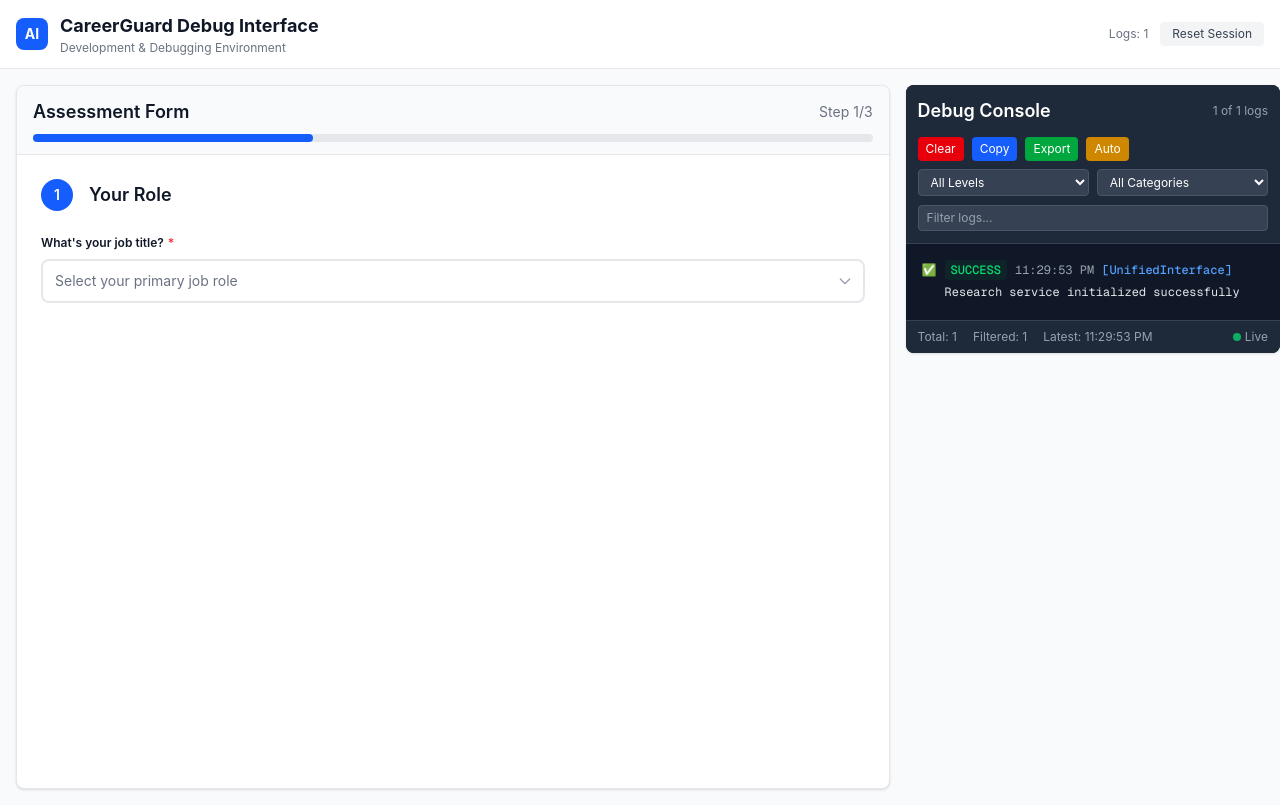
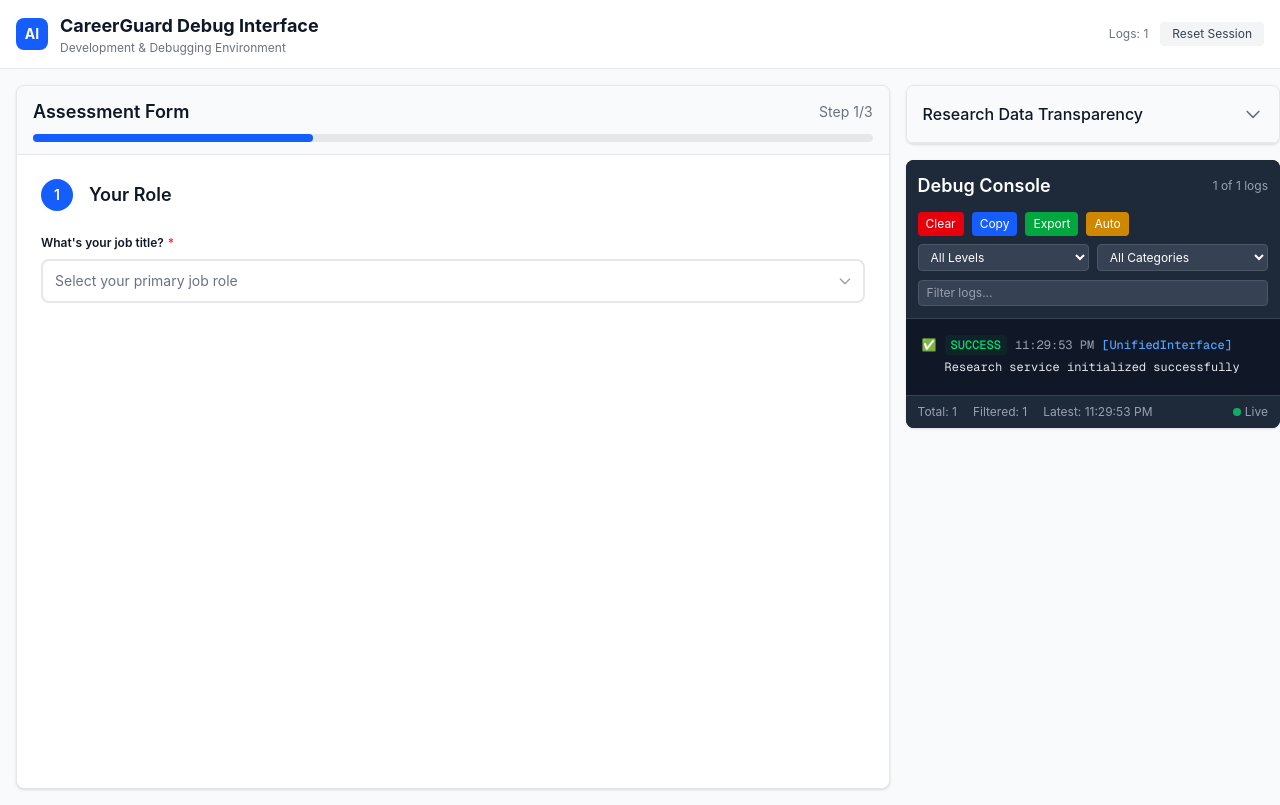
Before and after one commit to Privasim/backup, a Next.js app: page /quiz in a window 1280 px wide. Built offline with nearby package versions, Linux system fonts and the light colour scheme.

Commit message:
added transparency section

```diff
--- /dev/null
+++ b/src/components/unified/ResearchTransparencyPanel.tsx
@@ -0,0 +1,92 @@
+'use client';
+
+import React, { useState } from 'react';
+
+interface ResearchTransparencyPanelProps {
+  className?: string;
+}
+
+export const ResearchTransparencyPanel: React.FC<ResearchTransparencyPanelProps> = ({ className = '' }) => {
+  const [isExpanded, setIsExpanded] = useState(false);
+
+  // Mermaid diagram code
+  const mermaidDiagram = `graph TD
+    A[Research Paper] -->|Extract Data| B[Raw Data]
+    B -->|Process| C[Knowledge Base]
+    C -->|Query| D[Research Service]
+    D -->|Enhance| E[Assessment Results]
+    E -->|Display| F[Results Panel]`;
+
+  // Source metadata
+  const sourceMetadata = {
+    title: "The Impact of Generative AI on Employment",
+    arxivId: "2507.07935",
+    url: "https://arxiv.org/pdf/2507.07935",
+    authors: ["Edward W. Felten", "Manav Raj", "Robert Seamans"],
+    extractionDate: "2025-01-08T16:25:00.000Z"
+  };
+
+  return (
+    <div className={`bg-white rounded-lg shadow-sm border border-gray-200 overflow-hidden ${className}`}>
+      <div
+        className="p-4 bg-gray-50 border-b border-gray-200 flex justify-between items-center cursor-pointer hover:bg-gray-100 transition-colors"
+        onClick={() => setIsExpanded(!isExpanded)}
+      >
+        <h3 className="font-medium text-gray-900">Research Data Transparency</h3>
+        <svg
+          className={`w-5 h-5 text-gray-500 transform transition-transform ${
+            isExpanded ? 'rotate-180' : ''
+          }`}
+          fill="none"
+          viewBox="0 0 24 24"
+          stroke="currentColor"
+        >
+          <path
+            strokeLinecap="round"
+            strokeLinejoin="round"
+            strokeWidth={2}
+            d="M19 9l-7 7-7-7"
+          />
+        </svg>
+      </div>
+
+      {isExpanded && (
+        <div className="p-4 space-y-4">
+          <div className="space-y-2">
+            <h4 className="text-sm font-medium text-gray-900">Source Paper</h4>
+            <p className="text-sm text-gray-700">
+              <a
+                href={sourceMetadata.url}
+                target="_blank"
+                rel="noopener noreferrer"
+                className="text-blue-600 hover:underline"
+              >
+                {sourceMetadata.title}
+              </a>
+            </p>
+            <p className="text-xs text-gray-500">
+              Authors: {sourceMetadata.authors.join(', ')}
+            </p>
+            <p className="text-xs text-gray-500">
+              Extracted: {new Date(sourceMetadata.extractionDate).toLocaleDateString()}
+            </p>
+          </div>
+
+          <div className="space-y-2">
+            <h4 className="text-sm font-medium text-gray-900">Research Data Flow</h4>
+            <div className="bg-gray-50 p-3 rounded-md overflow-x-auto border border-gray-200">
+              <pre className="text-xs text-gray-700 whitespace-pre-wrap font-mono">
+                {mermaidDiagram}
+              </pre>
+            </div>
+            <p className="text-xs text-gray-500">
+              Note: This diagram shows how research data flows through the system.
+            </p>
+          </div>
+        </div>
+      )}
+    </div>
+  );
+};
+
+export default ResearchTransparencyPanel;
--- a/src/components/unified/UnifiedDebugInterface.tsx
+++ b/src/components/unified/UnifiedDebugInterface.tsx
@@ -8,6 +8,7 @@ import knowledgeBase from '@/lib/research/data/ai_employment_risks.json';
 import QuizFormPanel from './QuizFormPanel';
 import DebugConsolePanel from './DebugConsolePanel';
 import ResultsPanel from './ResultsPanel';
+import ResearchTransparencyPanel from './ResearchTransparencyPanel';
 
 interface AssessmentResult {
   riskLevel: 'Low' | 'Medium' | 'High';
@@ -436,7 +437,7 @@ export default function UnifiedDebugInterface({
 
       {/* Main Layout */}
       <div className="unified-layout flex-1 grid grid-cols-[70%_30%] gap-4 p-4 min-h-[calc(100vh-4rem)]">
-        {/* Quiz Form Panel with Results */}
+        {/* Left Column - Quiz Form and Results */}
         <div className="quiz-section flex flex-col gap-4 min-h-0">
           {/* Quiz Form */}
           <div className="quiz-form-panel bg-white rounded-lg shadow-sm border border-gray-200 overflow-hidden flex-1 min-h-0">
@@ -463,8 +464,13 @@ export default function UnifiedDebugInterface({
           )}
         </div>
 
+        {/* Right Column - Debug Panels */}
+        <div className="space-y-4 sticky top-4">
+          {/* Research Transparency Panel */}
+          <ResearchTransparencyPanel />
+
           {/* Debug Console Panel */}
-        <div className="debug-console-panel bg-gray-900 rounded-lg shadow-sm overflow-hidden h-fit max-h-screen sticky top-4">
+          <div className="debug-console-panel bg-gray-900 rounded-lg shadow-sm overflow-hidden h-fit max-h-[calc(100vh-2rem)]">
             <DebugConsolePanel
               logs={state.debugLogs}
               onClear={handleClearLogs}
@@ -477,5 +483,6 @@ export default function UnifiedDebugInterface({
           </div>
         </div>
       </div>
+    </div>
   );
 }
```
Also changed, not shown: package.json (+12 -5 lines), 1 other file (tests, documents, lock files or other folders). Lines whose indentation alone changed are shown as unchanged.
